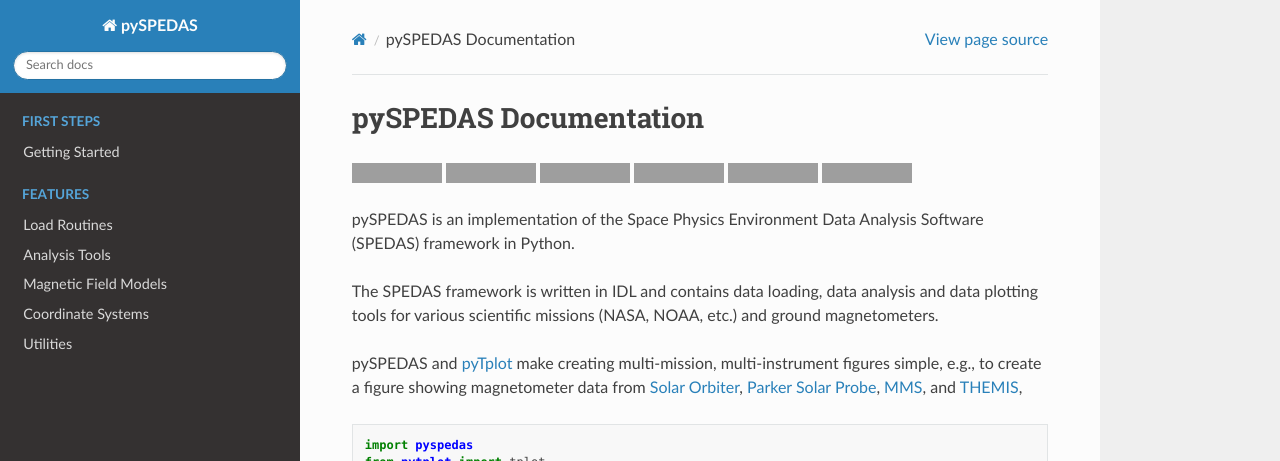
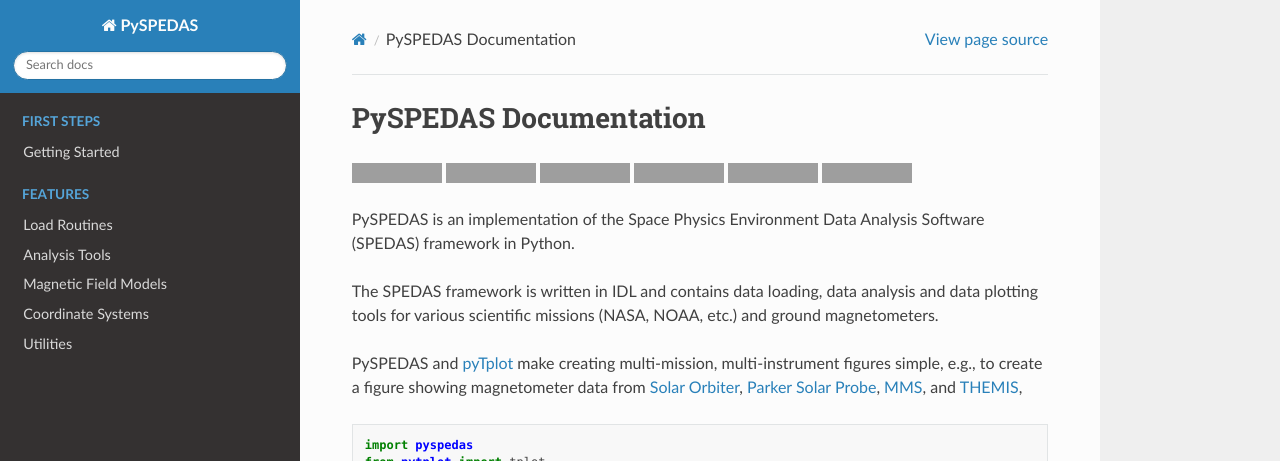
Before and after one commit to spedas/pyspedas, a Sphinx documentation site: the page built from docs/source/index.rst, in a window 1280 px wide and 900 px high, cut to the strip 0-461 px from the top of the window. Built offline with Sphinx 7.4.7 and the Read the Docs theme 2.0.0, drawn with Linux system fonts in a browser that asks for light colours; grey boxes are pictures that could not be loaded.

Commit message:
docs updates

```diff
--- a/docs/source/conf.py
+++ b/docs/source/conf.py
@@ -20,9 +20,9 @@
 
 # -- Project information -----------------------------------------------------
 
-project = 'pySPEDAS'
+project = 'PySPEDAS'
 copyright = '2018-2022, UC Regents, unless otherwise indicated'
-author = 'The pySPEDAS Community'
+author = 'The PySPEDAS Community'
 
 # The full version, including alpha/beta/rc tags
 release = '1.3'
--- a/docs/source/index.rst
+++ b/docs/source/index.rst
@@ -4,15 +4,15 @@
    contain the root `toctree` directive.
 :tocdepth: 3
 
-pySPEDAS Documentation
+PySPEDAS Documentation
 ====================================
 |build| |coverage| |version| |quality| |status| |license|
 
-pySPEDAS is an implementation of the Space Physics Environment Data Analysis Software (SPEDAS) framework in Python.
+PySPEDAS is an implementation of the Space Physics Environment Data Analysis Software (SPEDAS) framework in Python.
 
 The SPEDAS framework is written in IDL and contains data loading, data analysis and data plotting tools for various scientific missions (NASA, NOAA, etc.) and ground magnetometers.
 
-pySPEDAS and `pyTplot <https://pytplot.readthedocs.io/>`_ make creating multi-mission, multi-instrument figures simple, e.g., to create a figure showing magnetometer data from `Solar Orbiter <https://pyspedas.readthedocs.io/en/latest/solo.html>`_, `Parker Solar Probe <https://pyspedas.readthedocs.io/en/latest/psp.html>`_, `MMS <https://pyspedas.readthedocs.io/en/latest/mms.html>`_, and `THEMIS <https://pyspedas.readthedocs.io/en/latest/themis.html>`_,
+PySPEDAS and `pyTplot <https://pytplot.readthedocs.io/>`_ make creating multi-mission, multi-instrument figures simple, e.g., to create a figure showing magnetometer data from `Solar Orbiter <https://pyspedas.readthedocs.io/en/latest/solo.html>`_, `Parker Solar Probe <https://pyspedas.readthedocs.io/en/latest/psp.html>`_, `MMS <https://pyspedas.readthedocs.io/en/latest/mms.html>`_, and `THEMIS <https://pyspedas.readthedocs.io/en/latest/themis.html>`_,
 
 .. code-block:: python
 
```
